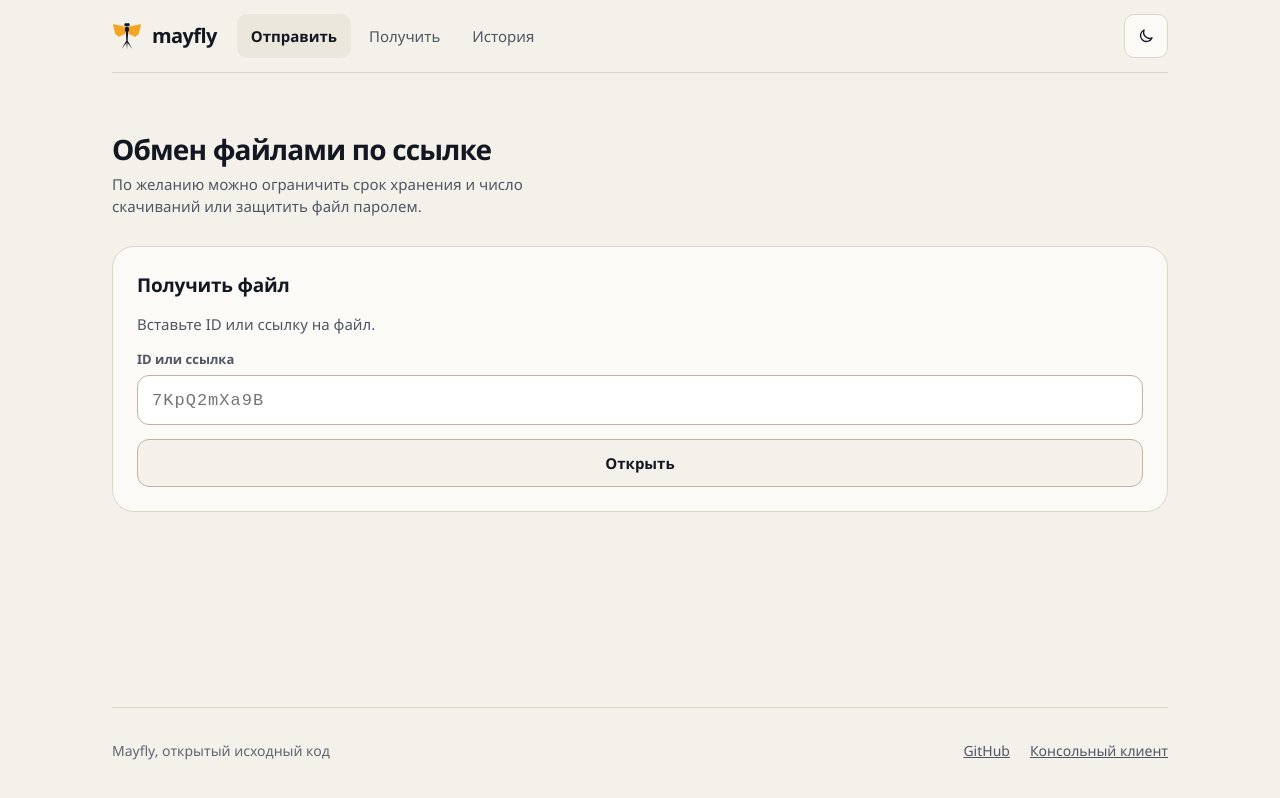
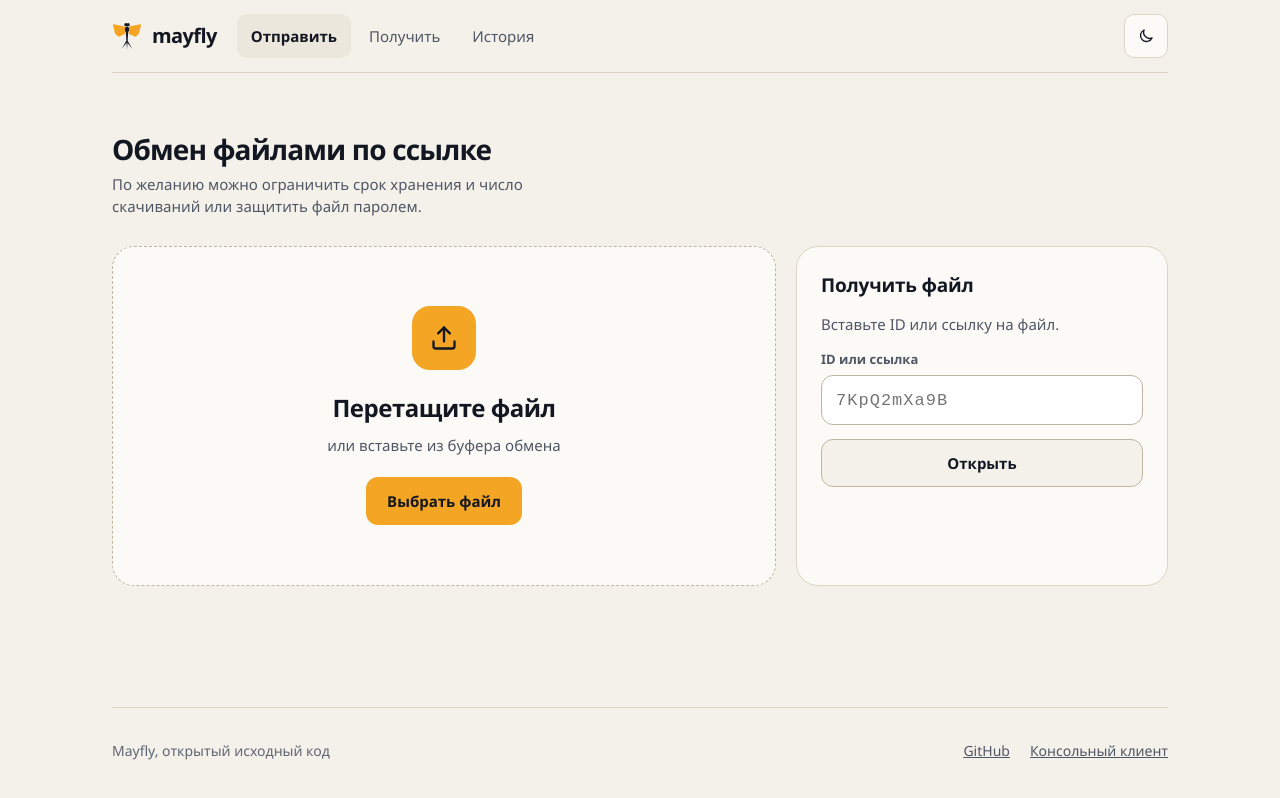
Before and after one commit to ChikovMF/mayfly, a Svelte app in the folder src/Browser/: page / in a window 1280 px wide. Built offline with nearby package versions, Linux system fonts and the light colour scheme.

Commit message:
feat: add UploadZone component for file upload with drag-and-drop support

```diff
--- a/src/Browser/src/home/HomePage.svelte
+++ b/src/Browser/src/home/HomePage.svelte
@@ -1,4 +1,5 @@
 <script lang="ts">
+  import UploadZone from '../send/UploadZone.svelte'
   import GetFileForm from './GetFileForm.svelte'
 </script>
 
@@ -9,6 +10,7 @@
   </section>
 
   <div class="actions">
+    <UploadZone />
     <GetFileForm />
   </div>
 </div>
--- /dev/null
+++ b/src/Browser/src/send/UploadZone.svelte
@@ -0,0 +1,127 @@
+<script lang="ts">
+  import Upload from '@lucide/svelte/icons/upload'
+  import FileIcon from '../file/FileIcon.svelte'
+  import { formatSize } from '../format'
+  import Button from '../ui/Button.svelte'
+  import { selectedFile } from './selectedFile.svelte'
+
+  let input: HTMLInputElement
+  let dragging = $state(false)
+
+  function choose(files: FileList | null | undefined) {
+    if (files !== null && files !== undefined && files.length > 0) {
+      selectedFile.select(files[0])
+    }
+  }
+
+  function pick() {
+    choose(input.files)
+    input.value = ''
+  }
+
+  function dragOver(event: DragEvent) {
+    event.preventDefault()
+    dragging = true
+  }
+
+  function drop(event: DragEvent) {
+    event.preventDefault()
+    dragging = false
+    choose(event.dataTransfer?.files)
+  }
+
+  function paste(event: ClipboardEvent) {
+    if (event.clipboardData !== null && event.clipboardData.files.length > 0) {
+      event.preventDefault()
+      choose(event.clipboardData.files)
+    }
+  }
+</script>
+
+<svelte:window onpaste={paste} />
+
+<section
+  aria-label="Отправить файл"
+  class:dragging
+  ondragover={dragOver}
+  ondragleave={() => (dragging = false)}
+  ondrop={drop}
+>
+  <input bind:this={input} type="file" hidden onchange={pick} />
+
+  {#if selectedFile.current === null}
+    <span class="mark" aria-hidden="true">
+      <Upload size={28} strokeWidth={2} />
+    </span>
+    <div class="text">
+      <h2>Перетащите файл</h2>
+      <p>или вставьте из буфера обмена</p>
+    </div>
+    <Button variant="primary" onclick={() => input.click()}>Выбрать файл</Button>
+  {:else}
+    <FileIcon name={selectedFile.current.name} contentType={selectedFile.current.type} />
+    <div class="text">
+      <h2>{selectedFile.current.name}</h2>
+      <p>{formatSize(selectedFile.current.size)}</p>
+    </div>
+    <Button onclick={() => input.click()}>Выбрать другой</Button>
+  {/if}
+</section>
+
+<style>
+  section {
+    flex: 2 1 520px;
+    min-width: 0;
+    min-height: 340px;
+    display: flex;
+    flex-direction: column;
+    align-items: center;
+    justify-content: center;
+    gap: 20px;
+    padding: 40px 24px;
+    border: 1.5px dashed var(--border-strong);
+    border-radius: 22px;
+    background: var(--surface);
+    text-align: center;
+    transition:
+      border-color 120ms,
+      background-color 120ms;
+  }
+
+  section.dragging {
+    border-color: var(--accent);
+    background: var(--accent-soft);
+  }
+
+  .mark {
+    width: 64px;
+    height: 64px;
+    display: flex;
+    align-items: center;
+    justify-content: center;
+    border-radius: 18px;
+    background: var(--accent);
+    color: var(--on-accent);
+  }
+
+  .text {
+    max-width: 100%;
+    display: flex;
+    flex-direction: column;
+    gap: 8px;
+  }
+
+  h2 {
+    margin: 0;
+    font-size: 24px;
+    font-weight: 650;
+    letter-spacing: -0.02em;
+    overflow-wrap: anywhere;
+  }
+
+  p {
+    margin: 0;
+    font-size: 15px;
+    color: var(--text-muted);
+  }
+</style>
--- /dev/null
+++ b/src/Browser/src/send/selectedFile.svelte.ts
@@ -0,0 +1,10 @@
+let file = $state<File | null>(null)
+
+export const selectedFile = {
+  get current(): File | null {
+    return file
+  },
+  select(next: File) {
+    file = next
+  },
+}
```
